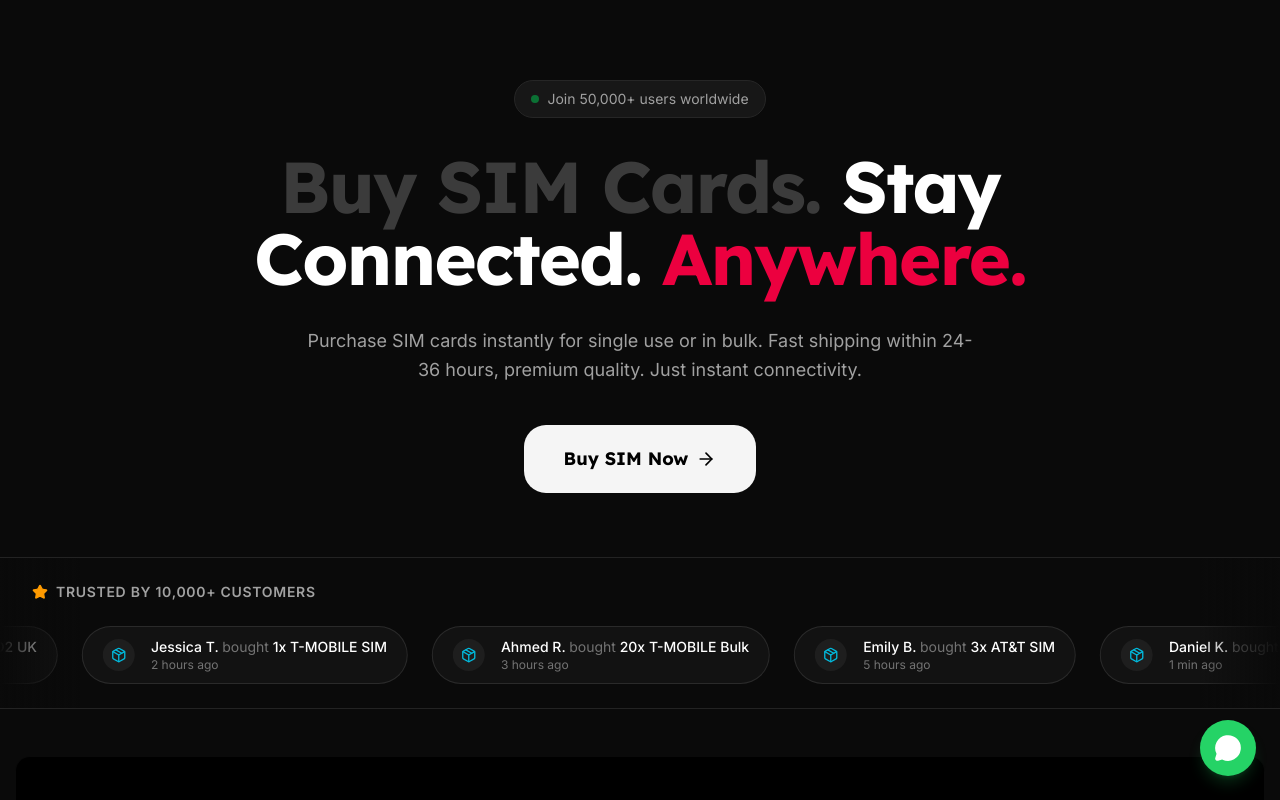
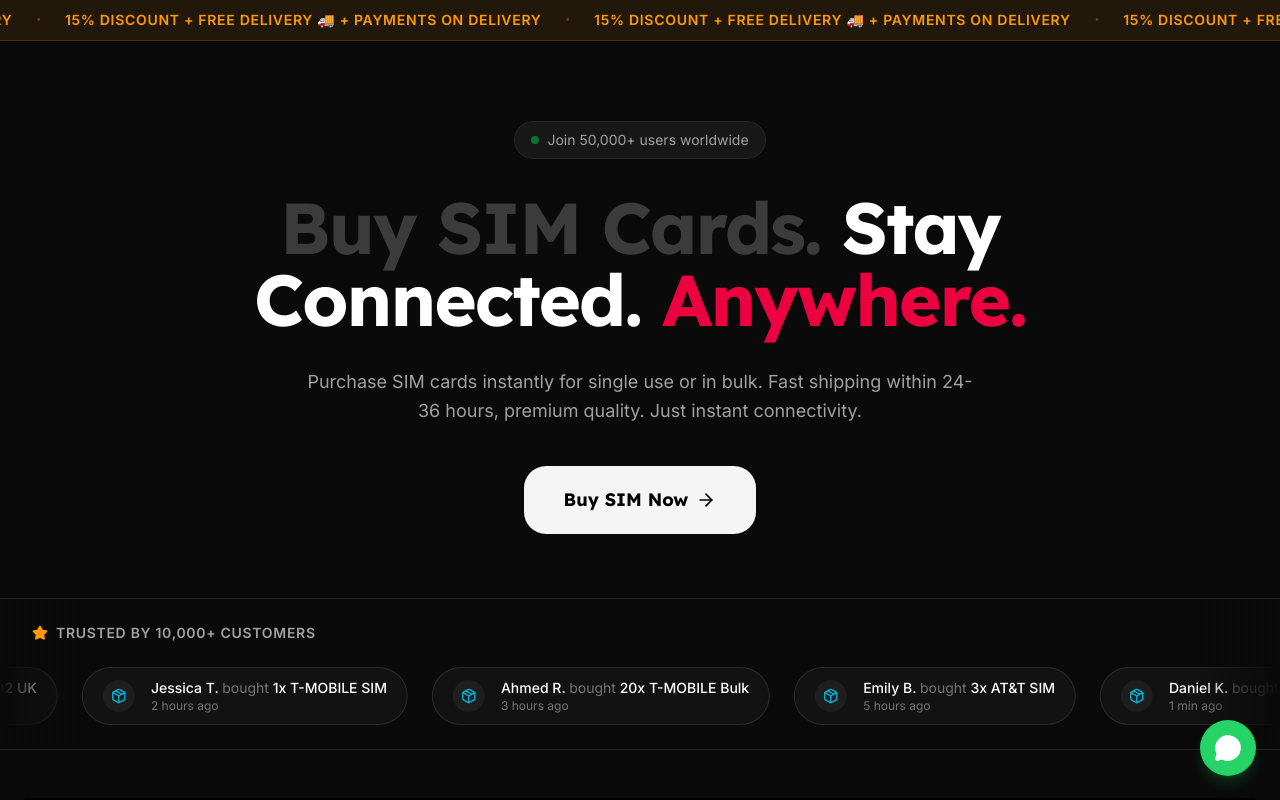
Before and after one commit to Communal/derrier-sim, a Next.js app: page / in a window 1280 px wide. Shown: the top 800 px of the page. Built offline with nearby package versions, Linux system fonts and the light colour scheme.

Commit message:
added the free delivery banner

```diff
--- a/app/page.tsx
+++ b/app/page.tsx
@@ -55,11 +55,29 @@ export default function Home() {
 
         // --- DEFAULT SHOPPING VIEW ---
         <div className="animate-in fade-in duration-500">
+
+          {/* --- TOP PROMO BANNER --- */}
+          <div className="w-full bg-amber-500/10 border-b border-amber-500/20 py-2.5 overflow-hidden flex whitespace-nowrap relative z-50">
+            <div className="flex w-fit animate-marquee cursor-default">
+              {/* We repeat the text 12 times to ensure it completely fills the screen and loops seamlessly */}
+              {[...Array(12)].map((_, i) => (
+                <div key={i} className="flex items-center">
+                  <span className="mx-6 text-sm font-body font-semibold text-amber-500 tracking-wider uppercase">
+                    15% Discount + Free Delivery 🚚 + Payments on delivery
+                  </span>
+                  {/* Subtle dot separator between repeated phrases */}
+                  <span className="text-amber-500/30 text-xs">•</span>
+                </div>
+              ))}
+            </div>
+          </div>
+
           <Hero />
           <RecentPurchases />
 
           {/* Multiple Forms: One for each SIM provider */}
-          <section id="sim-options" className="container mx-auto px-4 pb-32 space-y-24 mt-12 scroll-mt-24">            {simCardOptions.map((sim) => (
+          <section id="sim-options" className="container mx-auto px-4 pb-32 space-y-24 mt-12 scroll-mt-24">
+            {simCardOptions.map((sim) => (
               <div key={sim.id} className="scroll-mt-20" id={sim.id}>
                 {/* Notice we pass the handleOrderSuccess function down here */}
                 <SIMPurchaseCard
@@ -71,18 +89,15 @@ export default function Home() {
           </section>
 
           {/* Footer Branding */}
+          <ImageGrid
+            images={myGalleryImages}
+          />
           <footer className="py-12 border-t border-[#FFFFFF1A] text-center">
             <p className="text-neutral-500 text-sm font-body tracking-widest uppercase">
               Secure checkout • Fast shipping • 24/7 support
             </p>
           </footer>
-          <ImageGrid
-            images={myGalleryImages}
-          />
         </div>
-
-
-
       )}
     </main>
   );
```
Lines whose indentation alone changed are shown as unchanged.
